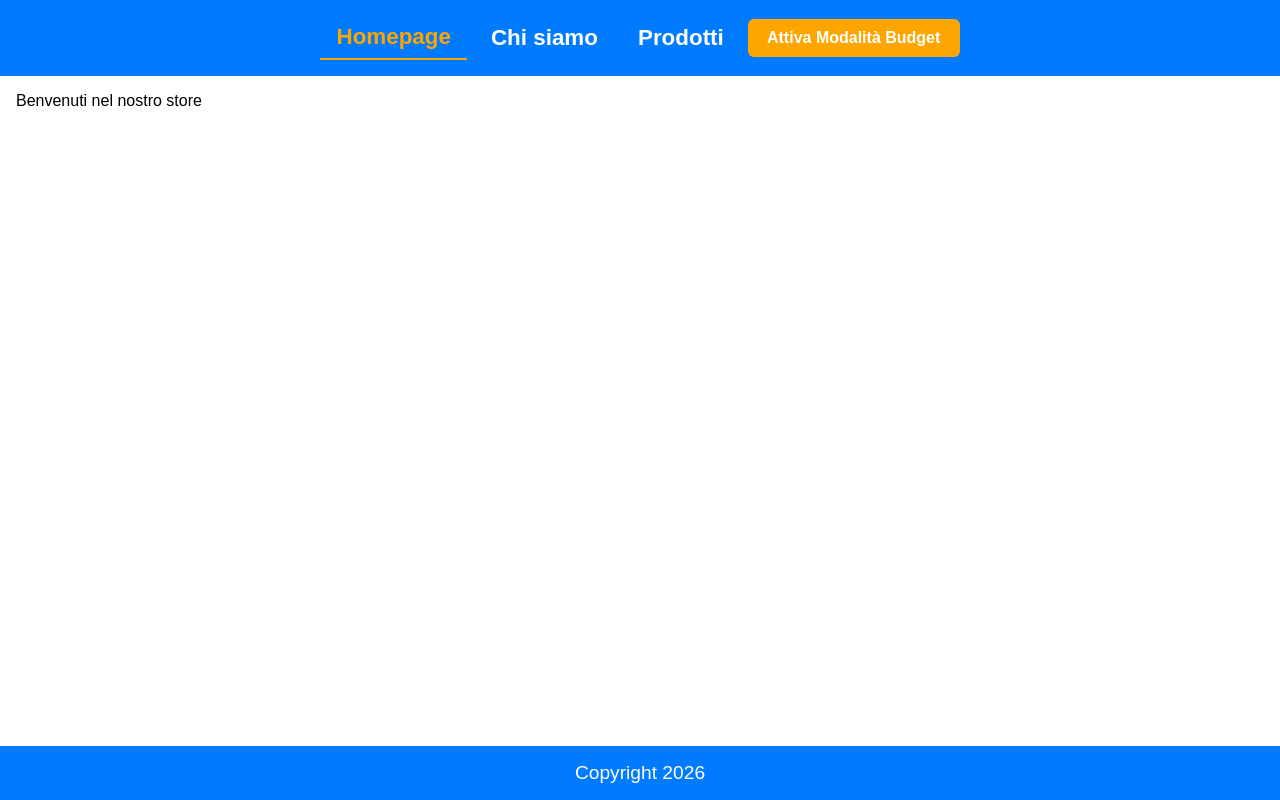
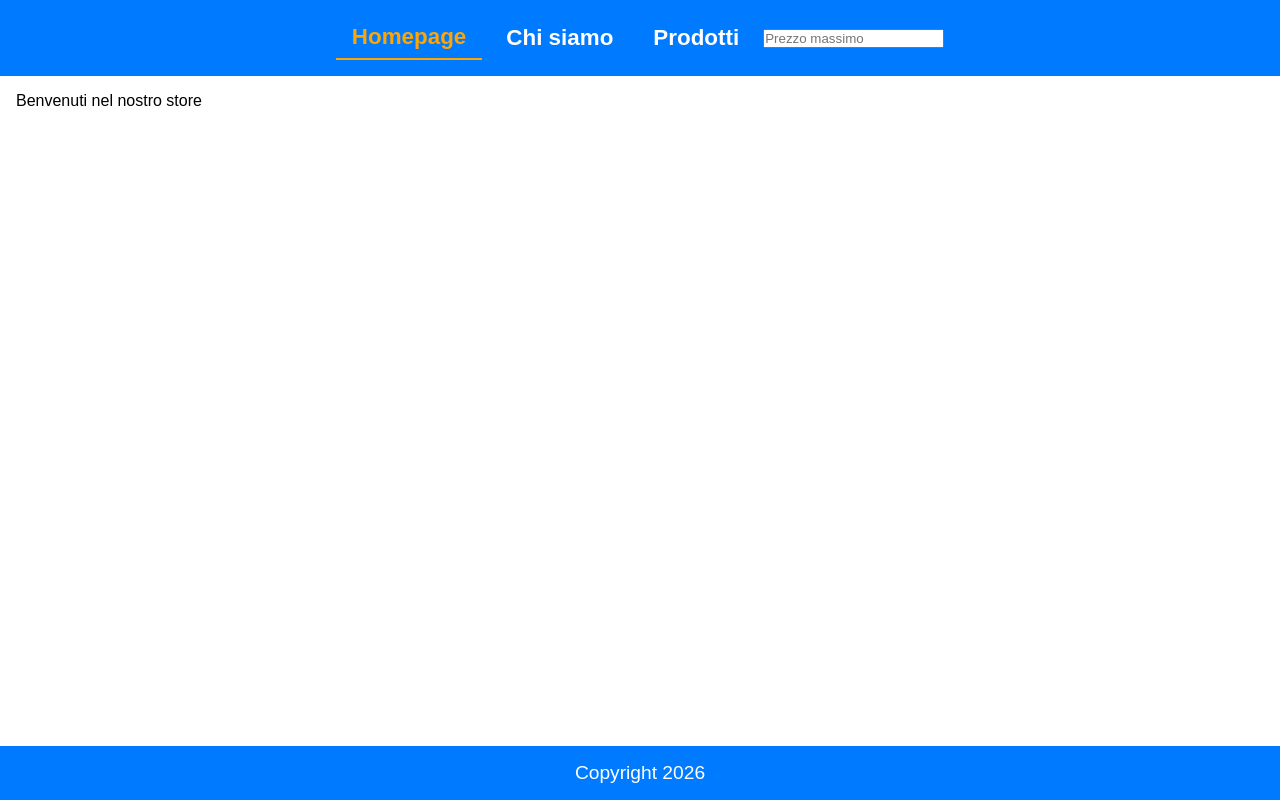
Before and after one commit to daviderocco85/react-context-api, a React (Vite) app: page / in a window 1280 px wide. Built offline with nearby package versions, Linux system fonts and the light colour scheme.

Commit message:
feat: add maxPrice input field and integrate BudgetContext

```diff
--- a/src/components/NavBar.jsx
+++ b/src/components/NavBar.jsx
@@ -4,7 +4,8 @@ import { useContext } from "react";
 import { BudgetContext } from "../context/BudgetContext";
 
 export const Navbar = () => {
-    const { budgetMode, setBudgetMode } = useContext(BudgetContext);
+
+    const { maxPrice, setMaxPrice } = useContext(BudgetContext);
 
     return (
 
@@ -12,11 +13,13 @@ export const Navbar = () => {
             <NavLink to='/'>Homepage</NavLink>
             <NavLink to='/about-us'>Chi siamo</NavLink>
             <NavLink to='/products'>Prodotti</NavLink>
-            <button onClick={() => setBudgetMode(!budgetMode)}>
-                {budgetMode
-                    ? "Disattiva Modalità Budget"
-                    : "Attiva Modalità Budget"}
-            </button>
+            <input
+                type="number"
+                step="any"
+                placeholder="Prezzo massimo"
+                value={maxPrice ?? ""}
+                onChange={(e) => setMaxPrice(e.target.value ? Number(e.target.value) : null)}
+            />
         </nav>
     );
 }
```
